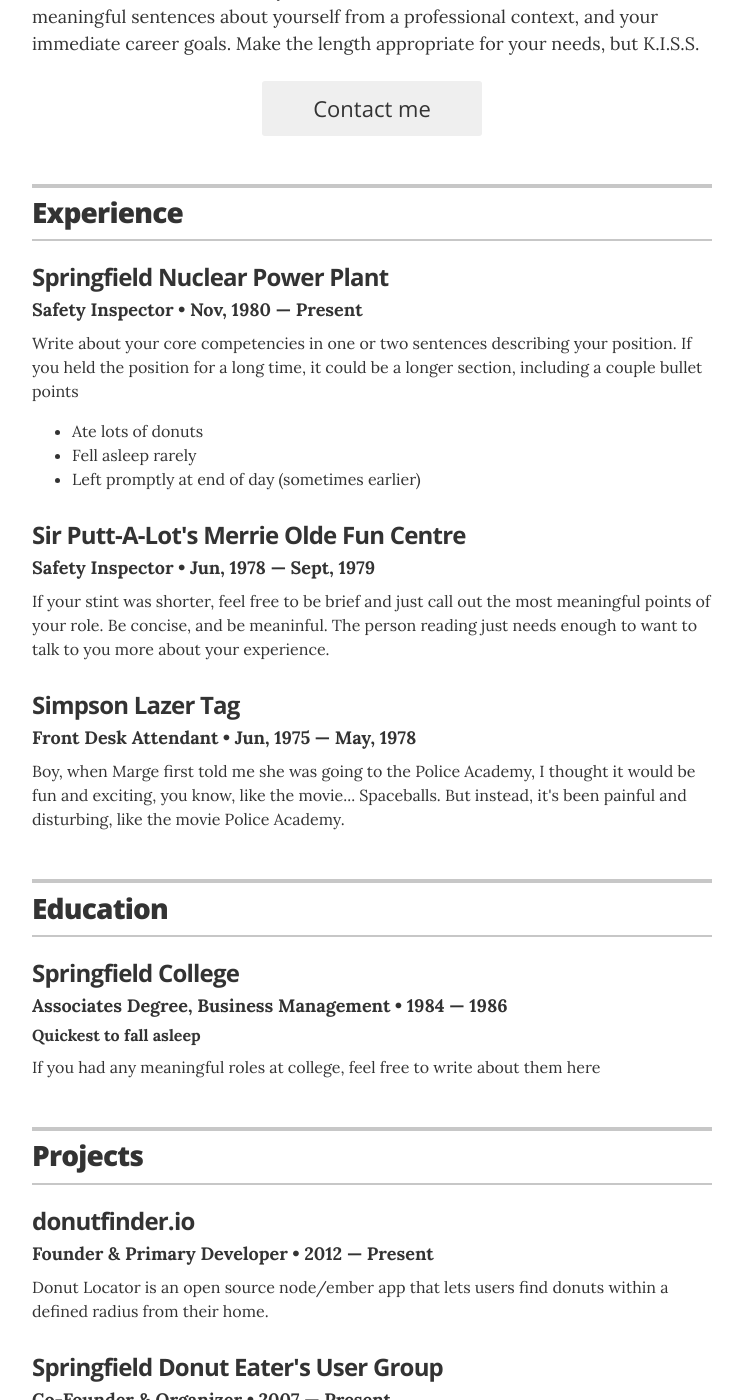
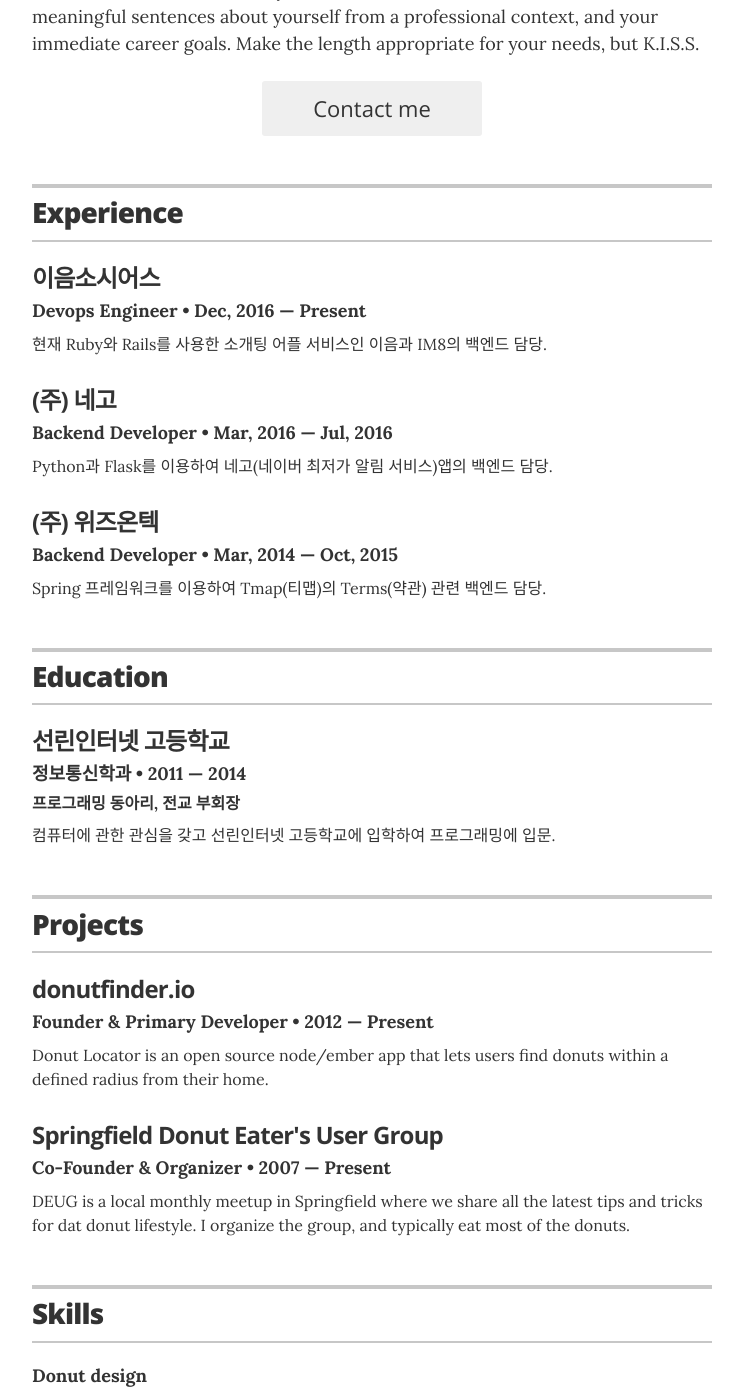
Before and after one commit to bingl2/resume, a Jekyll site: the page built from index.html, in a window 1280 px wide and 1400 px high, scrolled down 310 px. Shown: the whole window, without its empty margins (268-1011 px from the left). Built offline with Jekyll 4.4.1, drawn with Linux system fonts in a browser that asks for light colours; some of the changed text lies outside the part shown.

Commit message:
Settings Data

```diff
--- a/_config.yml
+++ b/_config.yml
@@ -1,6 +1,6 @@
 # Site settings
-title: "Jekyll Resume Template"
-description: "A resume template for Jekyll and GitHub Pages sites."
+title: "Bingl2 Resume"
+description: "Hyun Bin Choi Online Resume."
 
 # Build settings
 markdown: kramdown
@@ -10,11 +10,11 @@
 
 # Resume settings
 resume_avatar:                  "true"
-resume_name:                    "Homer J. Simpson"
-resume_title:                   "Nuclear Safety Inspector"
+resume_name:                    "Hyun Bin Choi"
+resume_title:                   "Devops Engineer"
 resume_contact_email:
-  "homerjsimpson@youremailaddress.com"
-resume_header_contact_info: "742 Evergreen Terrace, Springfield | 555-7334 | homerjsimpson@youremailaddress.com"
+  "chlgusrla@gmail.com"
+resume_header_contact_info: "164, Gomdallae-ro, Gangseo-gu, Seoul, Republic of Korea | 010-3609-3169 | chlgusrla@gmail.com"
 resume_header_intro: "<p>This is the executive summary. You should write a few brief, concise, and meaningful sentences about yourself from a professional context, and your immediate career goals. Make the length appropriate for your needs, but K.I.S.S.</p>"
 
 # use "yes" to display the email contact button,
@@ -38,12 +38,12 @@
 # uncomment the options you wish to display, and add your own URL
 resume_social_links:
   resume_github_url:            "https://github.com/jglovier/resume-template"
-  resume_twitter_url:           "http://twitter.com/jglovier"
-  resume_dribbble_url:          "https://dribbble.com/jag"
-  # resume_facebook_url:          "insert Facebook URL here"
+  # resume_twitter_url:           "http://twitter.com/jglovier"
+  # resume_dribbble_url:          "https://dribbble.com/jag"
+  resume_facebook_url:          "insert Facebook URL here"
   resume_linkedin_url:          "https://www.linkedin.com/in/joelglovier"
-  # resume_instagram_url:         "insert your Instagram URL here"
-  resume_website_url:           "http://joelglovier.com"
+  resume_instagram_url:         "insert your Instagram URL here"
+  # resume_website_url:           "http://joelglovier.com"
 resume_print_social_links:      true
 
 # Design settings
--- a/_data/education.yml
+++ b/_data/education.yml
@@ -1,6 +1,12 @@
 # Degree
-- degree: Associates Degree, Business Management
-  uni: Springfield College
-  year: 1984 &mdash; 1986
-  awards: Quickest to fall asleep
-  summary: If you had any meaningful roles at college, feel free to write about them here
+- degree: 정보통신학과
+  uni: 선린인터넷 고등학교
+  year: 2011 &mdash; 2014
+  awards: 프로그래밍 동아리, 전교 부회장
+  summary: 컴퓨터에 관한 관심을 갖고 선린인터넷 고등학교에 입학하여 프로그래밍에 입문.
+
+# - degree: HighSchool graduate, Information Communication major
+#   uni: Sunrin Internet HighSchool
+#   year: 2011 &mdash; 2014
+#   awards: Student Vice-Chairman, Programming Club
+#   summary: If you had any meaningful roles at college, feel free to write about them here
--- a/_data/experience.yml
+++ b/_data/experience.yml
@@ -1,19 +1,39 @@
 # Jobs
 # Springfield Nuclear Power Plant
-- company: Springfield Nuclear Power Plant
-  position: Safety Inspector
-  duration: Nov, 1980 &mdash; Present
-  summary: Write about your core competencies in one or two sentences describing your position. If you held the position for a long time, it could be a longer section, including a couple bullet points	<ul class="resume-item-list"><li>Ate lots of donuts</li><li>Fell asleep rarely</li><li>Left promptly at end of day (sometimes earlier)</li></ul>
+- company: 이음소시어스
+  position: Devops Engineer
+  duration: Dec, 2016 &mdash; Present
+  summary: 현재 Ruby와 Rails를 사용한 소개팅 어플 서비스인 이음과 IM8의 백엔드 담당.
 
 # Windmill Crank Operator
-- company: Sir Putt-A-Lot's Merrie Olde Fun Centre
-  position: Safety Inspector
-  duration:  Jun, 1978 &mdash; Sept, 1979
-  summary: If your stint was shorter, feel free to be brief and just call out the most meaningful points of your role. Be concise, and be meaninful. The person reading just needs enough to want to talk to you more about your experience.
+- company: (주) 네고
+  position: Backend Developer
+  duration:  Mar, 2016 &mdash; Jul, 2016
+  summary: Python과 Flask를 이용하여 네고(네이버 최저가 알림 서비스)앱의 백엔드 담당.
 
 
 # Front Desk Attendant
-- company: Simpson Lazer Tag
-  position: Front Desk Attendant
-  duration:   Jun, 1975  &mdash; May, 1978
-  summary: Boy, when Marge first told me she was going to the Police Academy, I thought it would be fun and exciting, you know, like the movie... Spaceballs. But instead, it's been painful and disturbing, like the movie Police Academy.
+- company: (주) 위즈온텍
+  position: Backend Developer
+  duration:   Mar, 2014  &mdash; Oct, 2015
+  summary: Spring 프레임워크를 이용하여 Tmap(티맵)의 Terms(약관) 관련 백엔드 담당.
+
+# Jobs
+# Springfield Nuclear Power Plant
+# - company: Springfield Nuclear Power Plant
+#   position: Safety Inspector
+#   duration: Nov, 1980 &mdash; Present
+#   summary: Write about your core competencies in one or two sentences describing your position. If you held the position for a long time, it could be a longer section, including a couple bullet points	<ul class="resume-item-list"><li>Ate lots of donuts</li><li>Fell asleep rarely</li><li>Left promptly at end of day (sometimes earlier)</li></ul>
+#
+# # Windmill Crank Operator
+# - company: Sir Putt-A-Lot's Merrie Olde Fun Centre
+#   position: Safety Inspector
+#   duration:  Jun, 1978 &mdash; Sept, 1979
+#   summary: If your stint was shorter, feel free to be brief and just call out the most meaningful points of your role. Be concise, and be meaninful. The person reading just needs enough to want to talk to you more about your experience.
+#
+#
+# # Front Desk Attendant
+# - company: Simpson Lazer Tag
+#   position: Front Desk Attendant
+#   duration:   Jun, 1975  &mdash; May, 1978
+#   summary: Boy, when Marge first told me she was going to the Police Academy, I thought it would be fun and exciting, you know, like the movie... Spaceballs. But instead, it's been painful and disturbing, like the movie Police Academy.
--- a/_layouts/resume.html
+++ b/_layouts/resume.html
@@ -11,7 +11,7 @@
 
         <!-- You can turn off the avatar in _config.yml by setting to false -->
         {% if site.resume_avatar == 'true' %}
-        <img src="images/avatar.jpg" alt="my photo" class="avatar no-print" itemprop="image">
+        <img src="images/avatar2.png" alt="my photo" class="avatar no-print" itemprop="image">
         {% endif %}
 
         <!-- Your name is defined in the _config.yml file -->
```
Also changed, not shown: images/avatar2.png (added).
